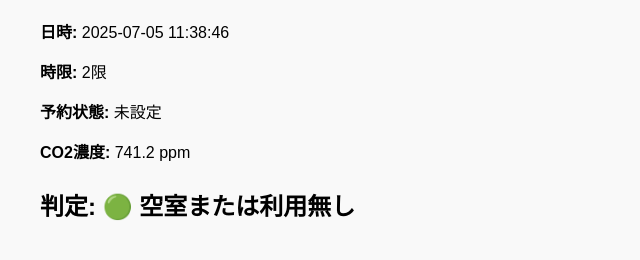
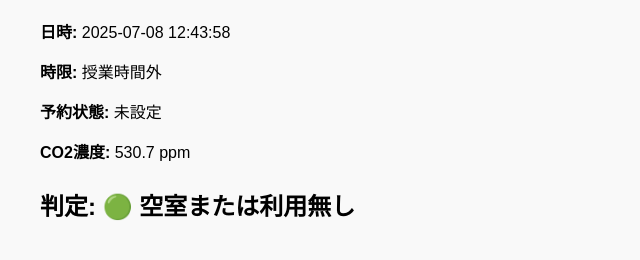
Before and after one commit to Ao16Ko0911/APE-IoT, a plain HTML site: page index.html in a window 1280 px wide. Shown: the part 110-370 px from the top of the page, without its empty margins (0-640 px from the left). Drawn offline with Linux system fonts and the light colour scheme.

Commit message:
Update index.html from Google Colab

```diff
--- a/index.html
+++ b/index.html
@@ -12,10 +12,10 @@
         </head>
         <body>
           <h1>R3-301 現在の状態</h1>
-          <p><strong>日時:</strong> 2025-07-05 11:38:46</p>
-          <p><strong>時限:</strong> 2限</p>
+          <p><strong>日時:</strong> 2025-07-08 12:43:58</p>
+          <p><strong>時限:</strong> 授業時間外</p>
           <p><strong>予約状態:</strong> 未設定</p>
-          <p><strong>CO2濃度:</strong> 741.2 ppm</p>
+          <p><strong>CO2濃度:</strong> 530.7 ppm</p>
           <p class="status"><strong>判定:</strong> 🟢 空室または利用無し</p>
         </body>
         </html>
```
